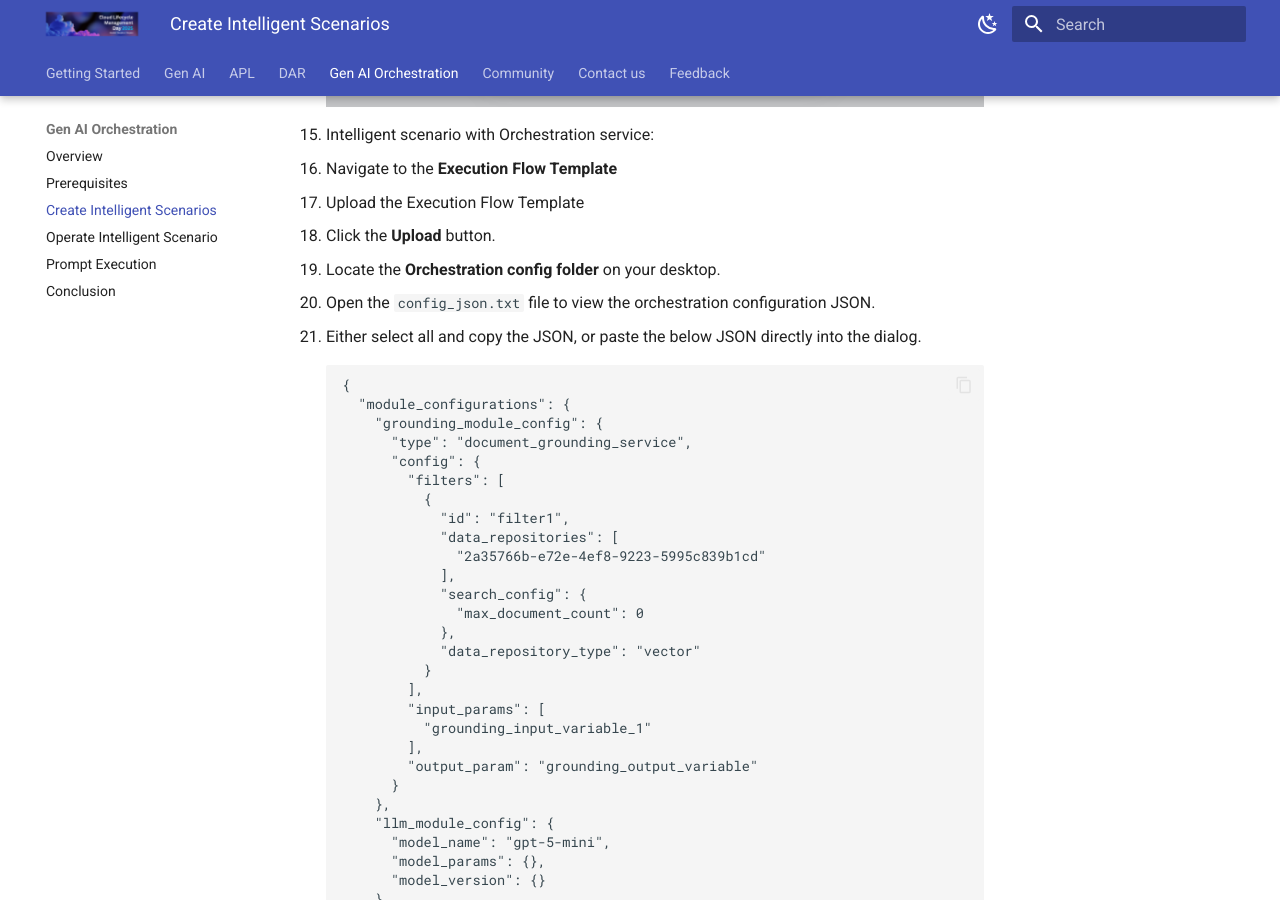
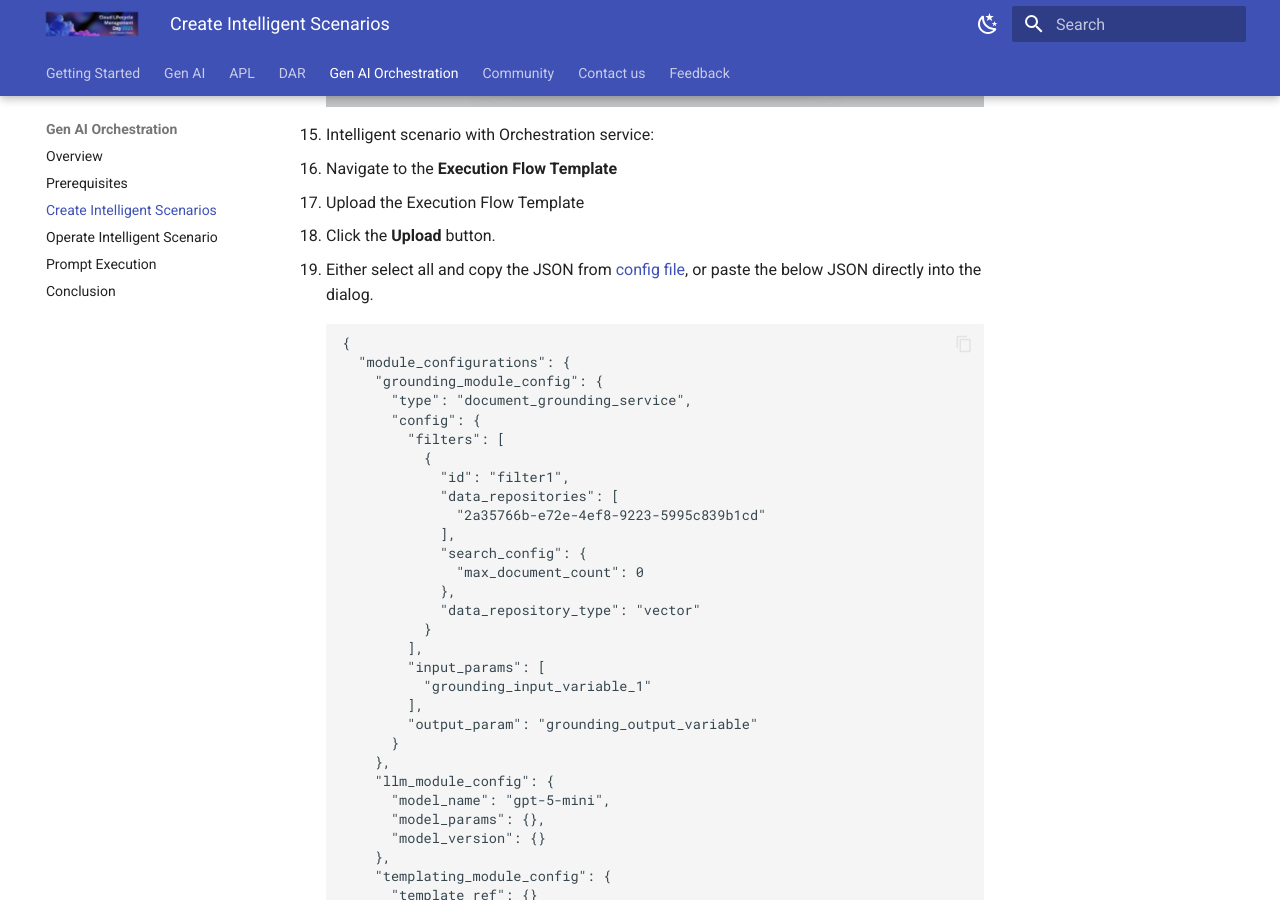
Before and after one commit to SAP-CLM-SL/ISLM, an MkDocs documentation site: the page built from docs/Integrate-AI-into-SAPS4HANA-with-ISLM/CreateIntelligentScenarios.md, in a window 1280 px wide and 900 px high, scrolled down 4701 px. Built offline with MkDocs 1.6.1 and Material for MkDocs 9.7.7, drawn with Linux system fonts in a browser that asks for light colours; some of the changed text lies outside the part shown.

Commit message:
Update CreateIntelligentScenarios.md

````diff
--- a/docs/Integrate-AI-into-SAPS4HANA-with-ISLM/CreateIntelligentScenarios.md
+++ b/docs/Integrate-AI-into-SAPS4HANA-with-ISLM/CreateIntelligentScenarios.md
@@ -1,5 +1,5 @@
 # Steps to Create Intelligent Scenarios<br>
-1. Open the browser and navigate to the Fiori Launchpad by clicking [here](https://107.23.197.27:44301/sap/bc/ui5_ui5/ui2/ushell/shells/abap/FioriLaunchpad.html). We've already kept the system logged in. And under "Analytics" tab launch the "Intelligent Scenarios" application.
+1. Open the browser and navigate to the Fiori Launchpad by clicking [here](https://44.219.212.100:44301/sap/bc/ui5_ui5/ui2/ushell/shells/abap/FioriLaunchpad.html#Shell-home) and under "Analytics" tab launch the "Intelligent Scenarios" application.
 ![Intelligent Scenarios](Integrate-AI-into-SAPS4HANA-with-ISLM/../IntelligentScenario/017.jpg)
 
 2. Click the **Create** button and choose **Side-by-Side**.
@@ -49,9 +49,7 @@ This option provide the shared connectivity model allows a single connection bet
 - Navigate to the **Execution Flow Template**<br>
 - Upload the Execution Flow Template
    - Click the **Upload** button.
-   - Locate the **Orchestration config folder** on your desktop.
-   - Open the `config_json.txt` file to view the orchestration configuration JSON.
-   - Either select all and copy the JSON, or paste the below JSON directly into the dialog.
+   - Either select all and copy the JSON from [config file](https://github.com/SAP-CLM-SL/ISLM/raw/main/docs/Integrate-AI-into-SAPS4HANA-with-ISLM/GroundingFiles/config_json.txt), or paste the below JSON directly into the dialog.
 ```
 {
   "module_configurations": {
````
